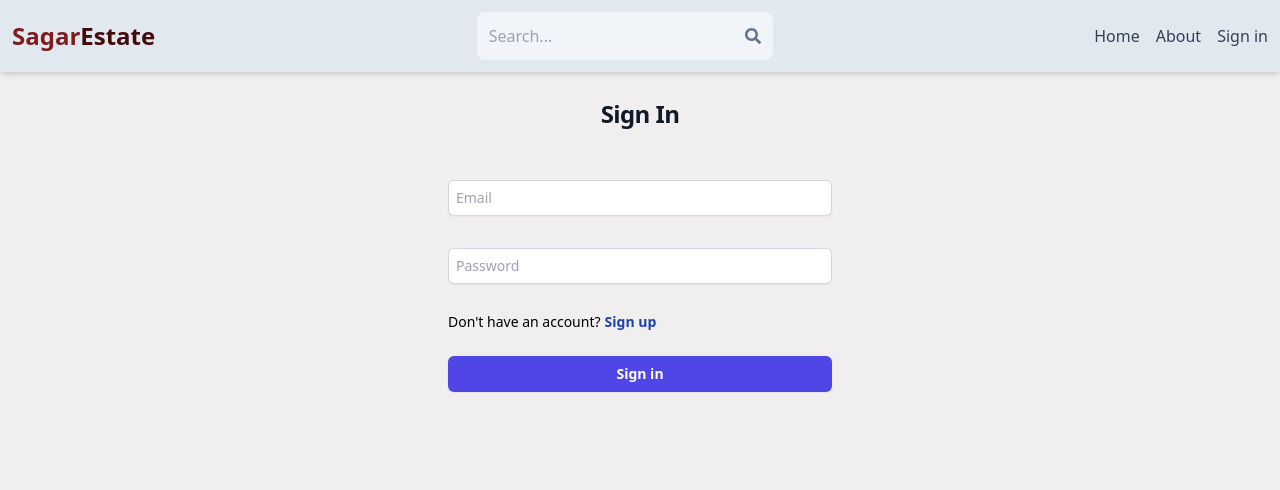
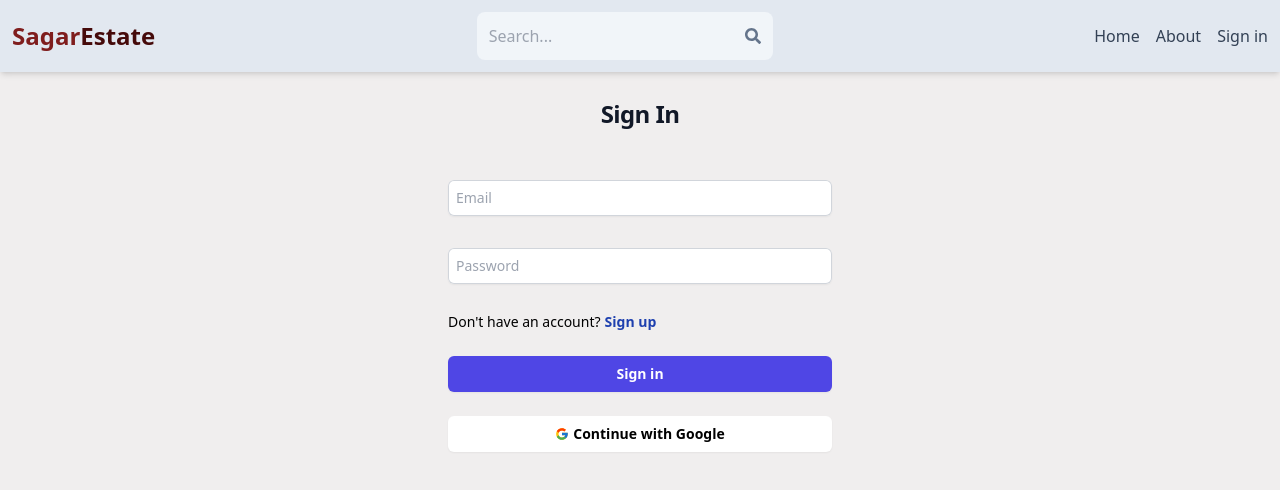
Before and after one commit to SagarWagdare/Real-Estate, a React (Vite) app in the folder client/: page /sign-in in a window 1280 px wide. Shown: the top 490 px of the page. Built offline with nearby package versions, Linux system fonts and the light colour scheme; no server answers.

Commit message:
Google authentication button uncommented

```diff
--- a/client/src/pages/SignIn.jsx
+++ b/client/src/pages/SignIn.jsx
@@ -91,7 +91,7 @@ const Signin = () => {
               {loading ? "Loading..." : "Sign in"}
             </button>
           </div>
-          {/* <OAuth/> */}
+          <OAuth/>
         </form>
       </div>
     </div>
--- a/client/src/pages/SignUp.jsx
+++ b/client/src/pages/SignUp.jsx
@@ -104,7 +104,7 @@ const SignUp = () => {
             </button>
           </div>
 
-         {/* <OAuth/> */}
+         <OAuth/>
         </form>
       </div>
     </div>
```
